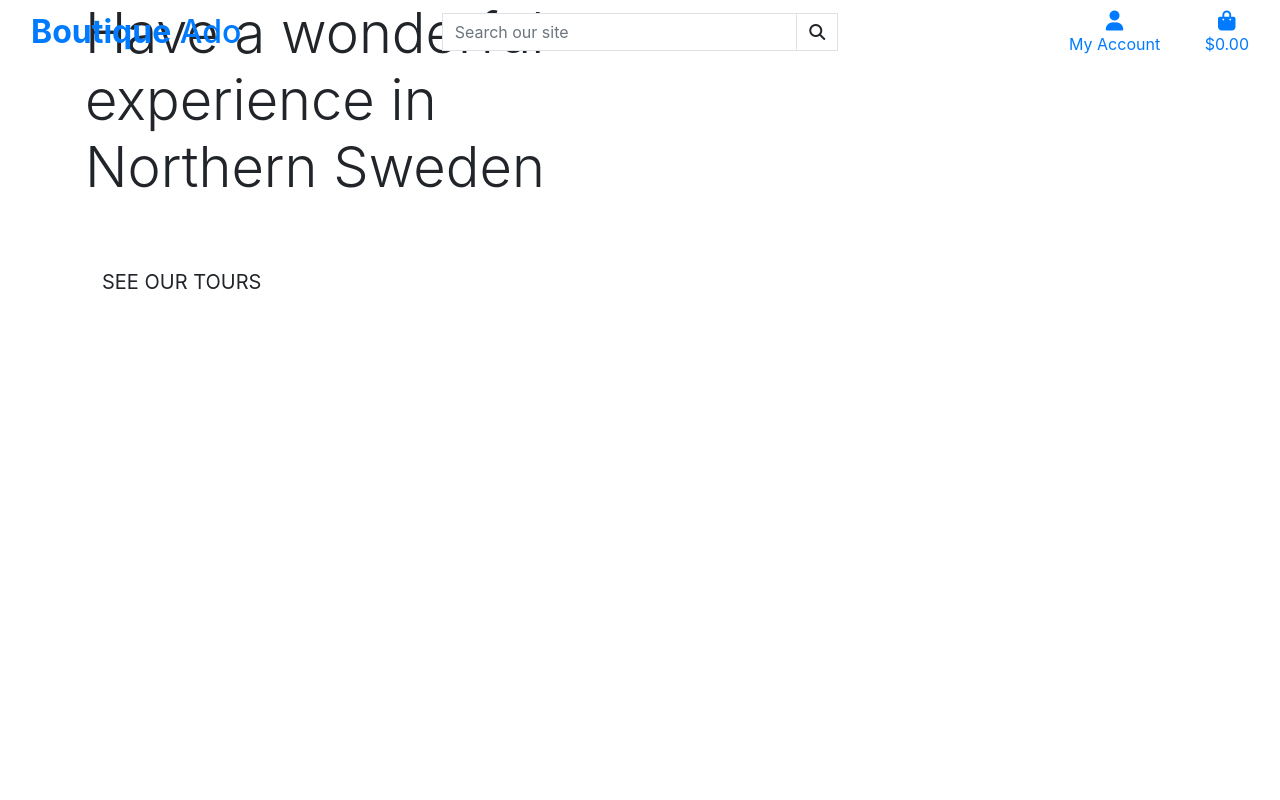
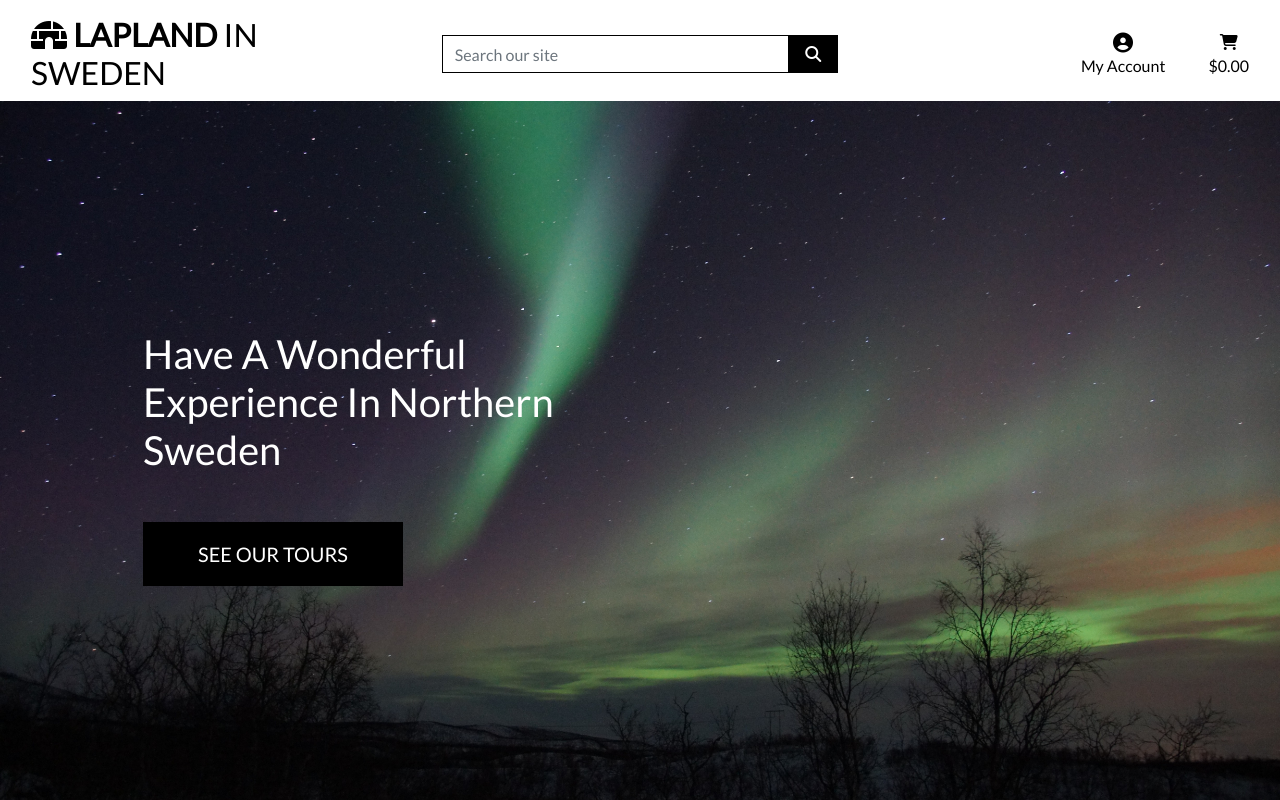
Before and after one commit to ss00831/milestone4-test, a Django app: page / in a window 1280 px wide. Run offline with Django 3.2, Linux system fonts and the light colour scheme; some libraries are stand-ins or nearby versions.

Commit message:
completed home page header and css

```diff
--- a/home/templates/home/index.html
+++ b/home/templates/home/index.html
@@ -13,7 +13,7 @@
     <div class="container h-100">
         <div class="row h-100">
             <div class="col-7 col-md-6 my-auto">
-                <h1 class="display-4 logo-font text-black">
+                <h1 class="display-5 logo-font text-white">
                     Have a wonderful experience in Northern Sweden
                 </h1>
                 <div class="my-5">
--- a/lapland_in_sweden/settings.py
+++ b/lapland_in_sweden/settings.py
@@ -146,3 +146,7 @@ USE_TZ = True
 # https://docs.djangoproject.com/en/3.1/howto/static-files/
 
 STATIC_URL = '/static/'
+STATICFILES_DIRS = (os.path.join(BASE_DIR, 'static'),)
+
+MEDIA_URL = '/media/'
+MEDIA_ROOT = os.path.join(BASE_DIR, 'media')
--- a/lapland_in_sweden/urls.py
+++ b/lapland_in_sweden/urls.py
@@ -15,9 +15,12 @@ Including another URLconf
 """
 from django.contrib import admin
 from django.urls import path, include
+from django.conf import settings
+from django.conf.urls.static import static
+
 
 urlpatterns = [
     path('admin/', admin.site.urls),
     path('accounts/', include('allauth.urls')),
     path('', include('home.urls')),
-]
+]+ static(settings.MEDIA_URL, document_root=settings.MEDIA_ROOT)
--- a/static/css/base.css
+++ b/static/css/base.css
@@ -0,0 +1,85 @@
+html {
+    height: 100%;
+}
+
+body {
+    background: url('/media/index_img_1.jpg') no-repeat center center fixed;
+    background-size: cover;
+    height: calc(100vh - 164px);
+    color: #555;
+    font-family: 'Lato';
+}
+
+/* from Bulma */
+.icon {
+    align-items: center;
+    display: inline-flex;
+    justify-content: center;
+    height: 1.5rem;
+    width: 1.5rem;
+}
+
+.logo-font {
+    text-transform: capitalize;
+}
+
+.nav-link > .logo-font {
+    text-transform: uppercase;
+}
+
+.main-logo-link {
+    width: fit-content;
+}
+
+.shop-now-button {
+    background: black;
+    color: white;
+    min-width: 260px;
+}
+
+.btn-black {
+    background: black;
+    color: white;
+}
+
+.shop-now-button:hover,
+.shop-now-button:active,
+.shop-now-button:focus,
+.btn-black:hover,
+.btn-black:active,
+.btn-black:focus {
+    background: #222;
+    color: white;
+}
+
+.text-black {
+    color: #000 !important;
+}
+
+.border-black {
+    border: 1px solid black !important;
+}
+
+/* -------------------------------- Media Queries */
+
+/* Slightly larger container on xl screens */
+@media (min-width: 1200px) {
+  .container {
+    max-width: 80%;
+  }
+}
+
+/* fixed top navbar only on medium and up */
+@media (min-width: 992px) {
+    .fixed-top-desktop-only {
+        position: fixed;
+        top: 0;
+        right: 0;
+        left: 0;
+        z-index: 1030;
+    }
+
+    .header-container {
+        padding-top: 164px;
+    }
+}
--- a/templates/base.html
+++ b/templates/base.html
@@ -15,6 +15,8 @@
 
     {% block corecss %}
         <link rel="stylesheet" href="https://stackpath.bootstrapcdn.com/bootstrap/4.5.2/css/bootstrap.min.css" integrity="sha384-JcKb8q3iqJ61gNV9KGb8thSsNjpSL0n8PARn9HuZOnIxN0hoP+VmmDGMN5t9UJ0Z" crossorigin="anonymous">
+        <link rel="stylesheet" href="https://fonts.googleapis.com/css?family=Lato&display=swap">
+        <link rel="stylesheet" href="{% static 'css/base.css' %}">
     {% endblock %}
 
     {% block extra_css %}
@@ -36,10 +38,10 @@
   </head>
   <body>
     <header class="container-fluid fixed-top">
-        <div class="row">
+        <div id="topnav" class="row bg-white pt-lg-2 d-none d-lg-flex">
             <div class="col-12 col-lg-4 my-auto py-1 py-lg-0 text-center text-lg-left">
                 <a href="{% url 'home' %}" class="nav-link main-logo-link">
-                    <h2 class="logo-font text-black my-0"><strong>Boutique</strong> Ado</h2>
+                    <h2 class="logo-font text-black my-0"><i class="fas fa-igloo"></i><strong> Lapland</strong> in Sweden</h2>
                 </a>
             </div>
             <div class="col-12 col-lg-4 my-auto py-1 py-lg-0">
@@ -61,7 +63,7 @@
                     <li class="list-inline-item dropdown">
                         <a class="text-black nav-link" href="#" id="user-options" data-toggle="dropdown" aria-haspopup="true" aria-expanded="false">
                             <div class="text-center">
-                                <div><i class="fas fa-user fa-lg"></i></div>
+                                <div><i class="fas fa-user-circle fa-lg"></i></div>
                                 <p class="my-0">My Account</p>
                             </div>
                         </a>
@@ -81,7 +83,7 @@
                     <li class="list-inline-item">
                         <a class="{% if grand_total %}text-info font-weight-bold{% else %}text-black{% endif %} nav-link" href="">
                             <div class="text-center">
-                                <div><i class="fas fa-shopping-bag fa-lg"></i></div>
+                                <div><i class="fas fa-shopping-cart"></i></div>
                                 <p class="my-0">
                                     {% if grand_total %}
                                         ${{ grand_total|floatformat:2 }}
```
Also changed, not shown: media/index_img_1.jpg (added), media/index_img_2.jpg (added), 1 other file.
